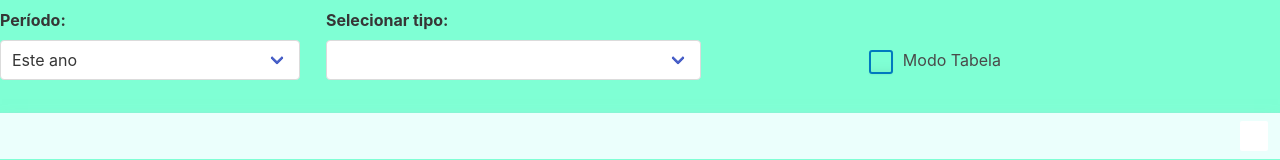
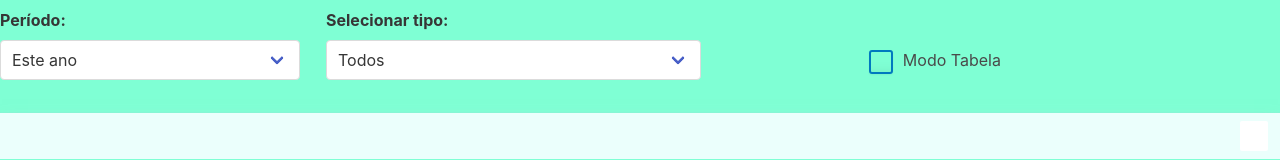
Before and after one commit to adryanzx/RelatorioAluno, a Vue app: page / in a window 1280 px wide. Shown: the top 160 px of the page. Built offline with nearby package versions, Linux system fonts and the light colour scheme.

Commit message:
placeholder todos

```diff
--- a/src/components/dropdown2.vue
+++ b/src/components/dropdown2.vue
@@ -5,6 +5,7 @@
     <div class="control">
       <div class="select">
     <select id="selecionarTipo" v-model="tipoSelecionado" style="min-width: 300px">
+      <option value="Todos">Todos</option>
       <option value="Login/Logout">Login/Logout</option>
       <option value="Aula">Aula</option>
       <option value="Prova">Prova</option>
@@ -34,7 +35,7 @@
 export default {
   data() {
     return {
-      tipoSelecionado: null
+      tipoSelecionado: "Todos"
     };
   }
 
```
